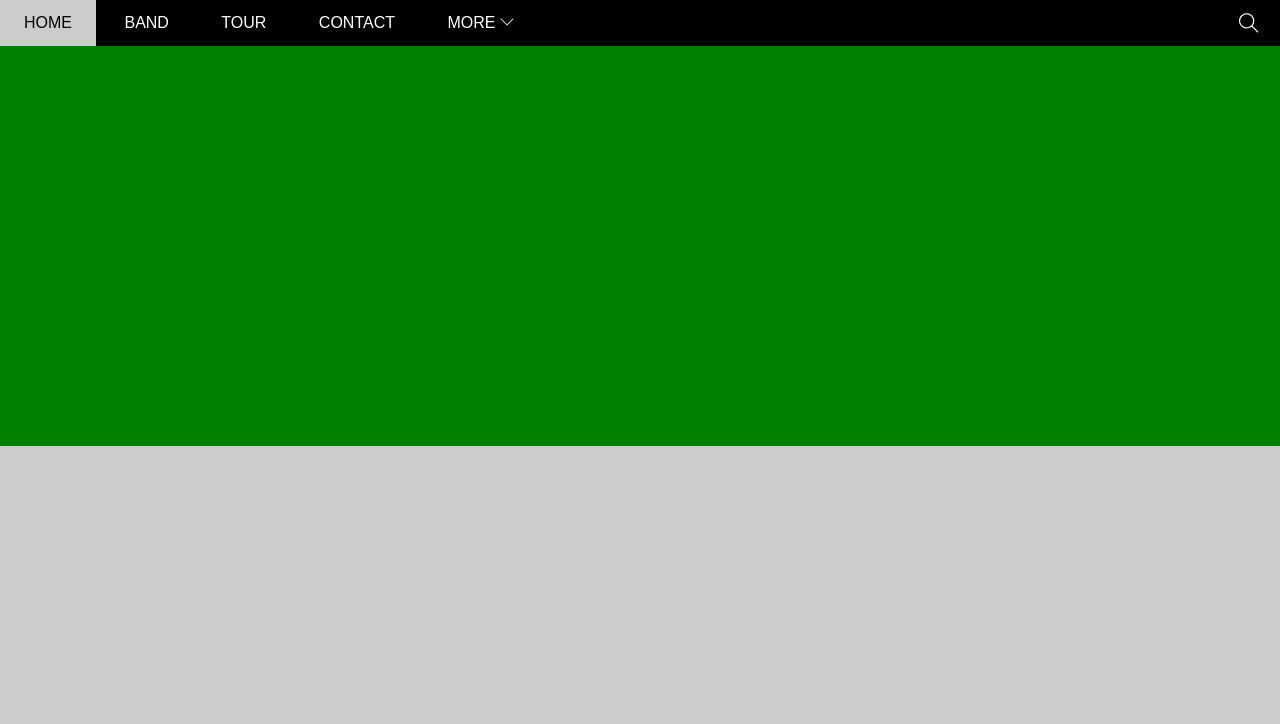
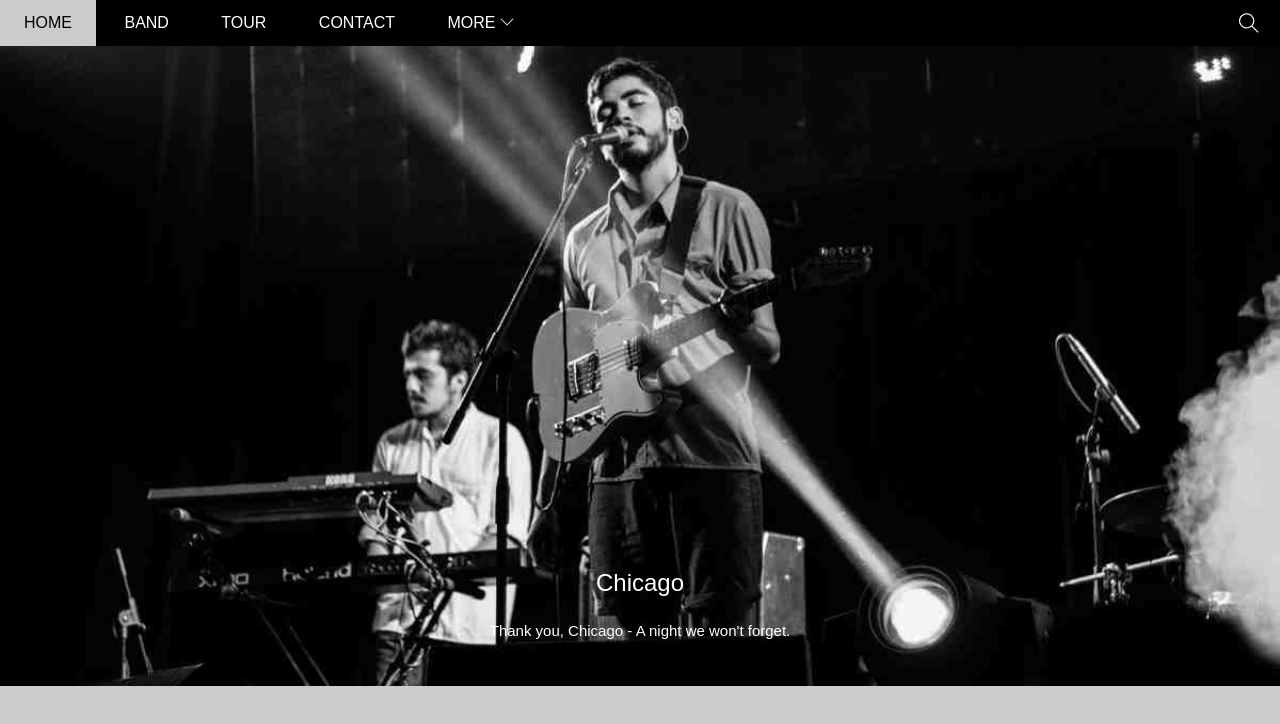
Before and after one commit to ndyudev/website-the-band-ndyudev, a plain HTML site: page index.html in a window 1280 px wide. Drawn offline with Linux system fonts and the light colour scheme.

Commit message:
Build Slider

```diff
--- a/assets/css/style.css
+++ b/assets/css/style.css
@@ -13,9 +13,9 @@ html {
 }
 
 /* CSS Container */
-#container {
+/* #container {
 
-}
+} */
 
 #header {
   background-color: #000;
@@ -24,6 +24,7 @@ html {
   top: 0;
   left: 0;
   right: 0;
+  z-index: 1;
 }
 
 #nav {
@@ -106,9 +107,26 @@ html {
 }
 
 #slider {
-  /* min-height: 500px;
-  background-color: #333; */
-  height: 400px;
-  background-color: green;
+  position: relative;
   margin-top: 46px;
+  padding-top: 50%;
+  background: url('/assets/img/Anh3.jpg') top center / cover no-repeat
 }
+
+#slider .text-content {
+  position: absolute;
+  bottom: 47px;
+  color: #fff;
+  width: 100%;
+  text-align: center;
+}
+
+#slider .text-heading {
+  font-weight: 500;
+  font-size: 24px;
+}
+
+#slider .text-description {
+  font-size: 15px;
+  margin-top: 25px;
+}
--- a/index.html
+++ b/index.html
@@ -35,10 +35,13 @@
                 <i class="search-icon ti-search"></i>
             </div>
             <!-- End: Search Button -->
-        </div> <!-- Đây là thẻ đóng chính xác cho #header -->
+        </div>
 
         <div id="slider">
-
+            <div class="text-content">
+                <h2 class="text-heading">Chicago</h2>
+                <div class="text-description">Thank you, Chicago - A night we won't forget.</div>
+            </div>
         </div>
 
         <div id="content">
```
Also changed, not shown: assets/img/Anh1.jpg (added), assets/img/Anh2.jpg (added), assets/img/Anh3.jpg (added).
